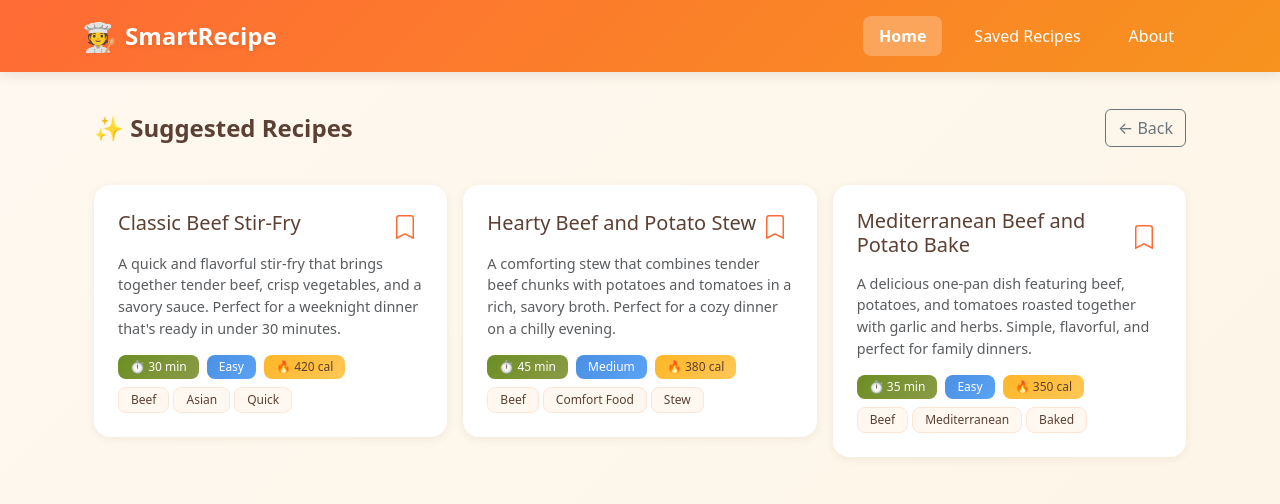
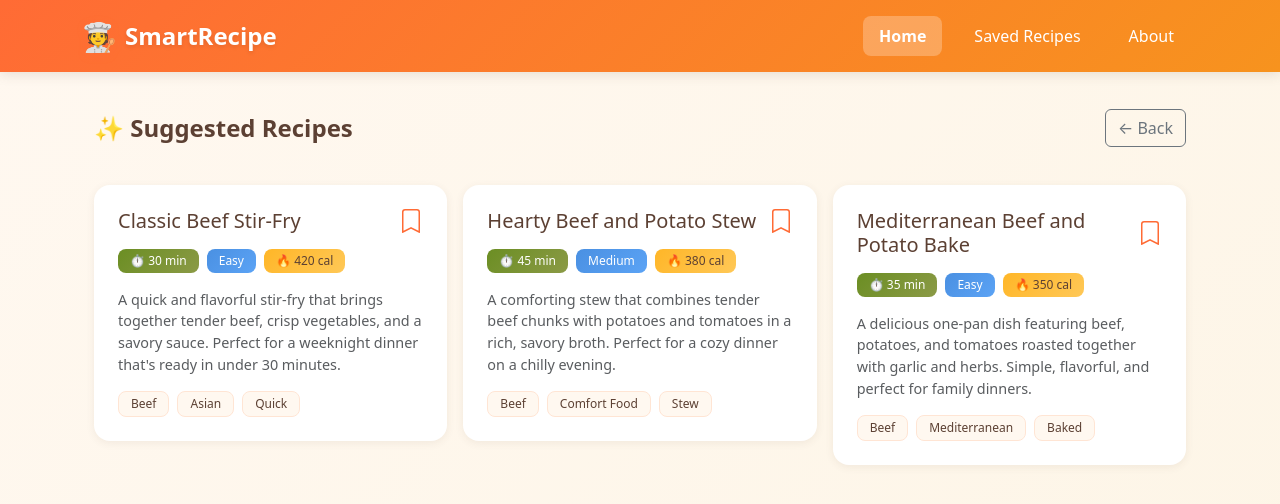
Before and after one commit to CS571-F25/p116, a React (Vite) app: page /#/ in a window 1280 px wide. Both pictures are taken after typing "Sample" into the empty fields and a click on the button "Generate Recipes". Shown: the top 504 px of the page. Built offline with nearby package versions, Linux system fonts and the light colour scheme.

Commit message:
style: tags

```diff
--- a/src/components/RecipeCard.jsx
+++ b/src/components/RecipeCard.jsx
@@ -36,9 +36,9 @@ export default function RecipeCard({
         style={{ cursor: "pointer" }}
       >
         <Card.Body className="p-4">
-          <div className="d-flex justify-content-between align-items-center mb-2">
+          <div className="d-flex justify-content-between align-items-center mb-3">
             <Card.Title
-              className="h5 mb-2"
+              className="h5 mb-0"
               style={{ color: "var(--color-warm-brown)", flex: 1 }}
             >
               {recipe.title}
@@ -50,8 +50,6 @@ export default function RecipeCard({
               <div
                 onClick={handleSaveClick}
                 style={{
-                  width: "36px",
-                  height: "36px",
                   cursor: "pointer",
                   fontSize: "1.5rem",
                   color: "var(--color-primary)",
@@ -64,20 +62,20 @@ export default function RecipeCard({
               </div>
             </OverlayTrigger>
           </div>
+          <div className="d-flex gap-2 mb-3 flex-wrap">
+            <span className="badge badge-time">⏱️ {recipe.prepTime}</span>
+            <span className="badge badge-difficulty">{recipe.difficulty}</span>
+            <span className="badge badge-calories">
+              🔥 {recipe.calories} cal
+            </span>
+          </div>
           <Card.Text
             className="text-muted mb-3"
             style={{ minHeight: "40px", fontSize: "0.9rem" }}
           >
             {recipe.description}
           </Card.Text>
-          <div className="d-flex gap-2 mb-2 flex-wrap">
-            <span className="badge badge-time">⏱️ {recipe.prepTime}</span>
-            <span className="badge badge-difficulty">{recipe.difficulty}</span>
-            <span className="badge badge-calories">
-              🔥 {recipe.calories} cal
-            </span>
-          </div>
-          <div className="d-flex gap-1 flex-wrap">
+          <div className="d-flex gap-2 flex-wrap">
             {recipe.tags.map((tag, idx) => (
               <span key={idx} className="badge badge-tag">
                 {tag}
--- a/src/components/RecipeModal.jsx
+++ b/src/components/RecipeModal.jsx
@@ -27,21 +27,20 @@ export default function RecipeModal({
           {recipe.title}
         </Modal.Title>
       </Modal.Header>
+
       <Modal.Body>
-        <div className="mb-3">
-          <p className="text-muted" style={{ fontSize: "1rem" }}>
-            {recipe.description}
-          </p>
-        </div>
-
-        <div className="d-flex gap-2 mb-2 flex-wrap">
+        <div className="d-flex gap-2 mb-3 flex-wrap">
           <Badge className="badge badge-time">⏱️ {recipe.prepTime}</Badge>
           <Badge className="badge badge-difficulty">{recipe.difficulty}</Badge>
           <Badge className="badge badge-calories">
             🔥 {recipe.calories} cal
           </Badge>
         </div>
-
+        <div className="mb-2">
+          <p className="text-muted" style={{ fontSize: "1rem" }}>
+            {recipe.description}
+          </p>
+        </div>
         {recipe.tags?.length > 0 && (
           <div className="d-flex gap-2 flex-wrap">
             {recipe.tags.map((tag, idx) => (
--- a/src/components/Saved.jsx
+++ b/src/components/Saved.jsx
@@ -41,7 +41,8 @@ export default function Saved() {
           className="text-center"
           style={{ color: "var(--color-warm-brown)" }}
         >
-          No saved recipes yet. Start saving recipes from the Home page!
+          <p>No saved recipes yet.</p>
+          <p>Start saving recipes from the Home page!</p>
         </div>
       )}
     </Container>
```
Also changed, not shown: 2 other files (tests, documents, lock files or other folders).
